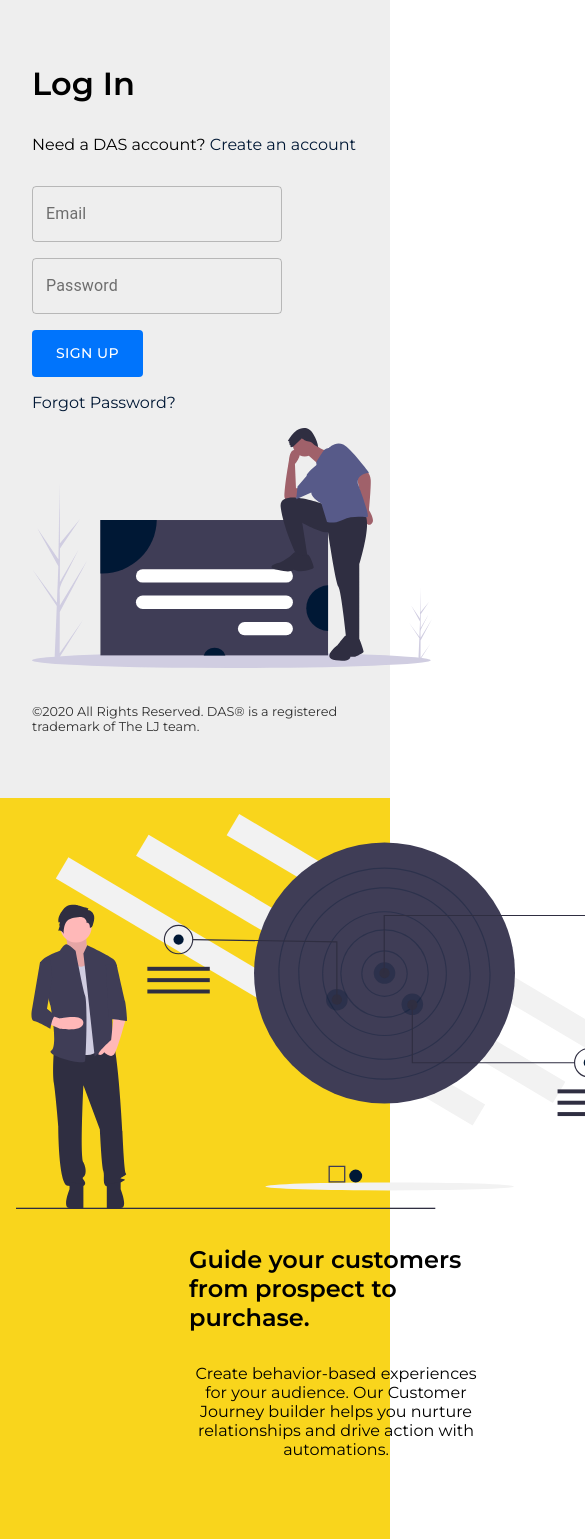
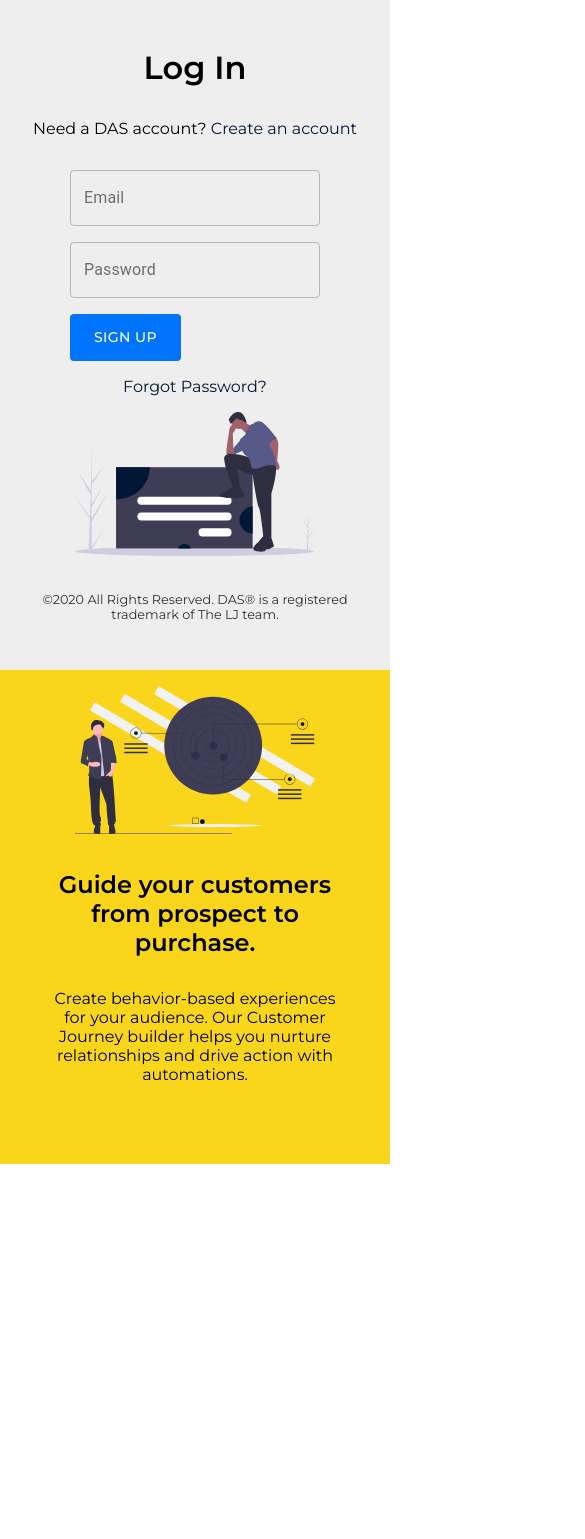
Before and after one commit to JavonGit/eMarketing, a React (Create React App) app: page /SigninForm in a window 390 px wide. Shown: the top 1539 px of the page, 585 px wide, since content can reach past the window. After the commit the page ends 1164 px from the top, so only its background shows below. Built offline with nearby package versions, Linux system fonts and the light colour scheme.

Commit message:
login page transitions added

```diff
--- a/package.json
+++ b/package.json
@@ -11,6 +11,7 @@
     "framer-motion": "^2.9.4",
     "react": "^17.0.1",
     "react-dom": "^17.0.1",
+    "react-intersection-observer": "^8.31.0",
     "react-router-dom": "^5.2.0",
     "react-scripts": "4.0.0",
     "web-vitals": "^0.2.4"
--- a/src/Components/SigninForm/SigninForm.css
+++ b/src/Components/SigninForm/SigninForm.css
@@ -30,7 +30,8 @@
 }
 
 .login__form-img1{
-    width: 25rem;
+    width: 20rem;
+    transition: 0.2s ease;
 }
 
 .login__form-copyright{
@@ -50,6 +51,7 @@
 
 .login__guide-img2{
     width: 40rem;
+    transition: 0.2s ease;
 }
 
 .login__guide-text{
@@ -59,9 +61,69 @@
     flex-direction: column;
     align-items: center;
     justify-content: center;
+    text-align: center;
 }
 
 .login__guide-subtext{
     text-align: center;
     padding: 2rem 0;
 }
+
+@media screen and (max-width: 1200px){
+    .login__guide-img2{
+        width: 35rem;
+    }
+}
+
+@media screen and (max-width: 960px){
+    .login__form{
+        padding: 1.5rem;
+        display: flex;
+        flex-direction: column;
+        align-items: center;
+    }
+
+    .login__form-subtext{
+        text-align: center;
+    }
+
+    .login__form-img1{
+        width: 20rem;
+        transition: 0.2s ease;
+    }
+
+    .login__guide-img2{
+        width: 30rem;
+    }
+}
+
+@media screen and (max-width: 768px){
+    .login__form{
+        padding: 1.5rem;
+        display: flex;
+        flex-direction: column;
+        align-items: center;
+    }
+
+    .login__form-copyright{
+        text-align: center;
+    }
+}
+
+@media screen and (max-width: 600px){
+    .login__form{
+        padding: 1rem;
+        display: flex;
+        flex-direction: column;
+        align-items: center;
+    }
+
+    .login__form-img1{
+        width: 15rem;
+        transition: 0.2s ease;
+    }
+
+    .login__guide-img2{
+        width: 15rem;
+    }
+}
--- a/src/Components/SigninForm/SigninForm.jsx
+++ b/src/Components/SigninForm/SigninForm.jsx
@@ -1,15 +1,63 @@
 import { Button, Grid, TextField } from "@material-ui/core";
 import React from "react";
 import { Link } from "react-router-dom";
+import { motion } from "framer-motion";
 import signin from "../../Assets/signin.svg";
 import guide_customers from "../../Assets/guide_customers.svg";
 import "./SigninForm.css";
 
+//motion variants
+const container = {
+  init: {
+    opacity: 0,
+  },
+  visible: {
+    opacity: 1,
+    transition: {
+      duration: 0.8,
+    },
+  },
+};
+
+const imgVariant = {
+  init: {
+    opacity: 0,
+    y: "3vw",
+  },
+  visible: {
+    opacity: 1,
+    y: 0,
+    transition: {
+      delay: 0.2,
+      duration: 0.7,
+      type: "spring",
+      // ease: "linear",
+      stiffness: 90,
+    },
+  },
+};
+
+const textVariant = {
+  init: {
+    opacity: 0,
+    y: "3vw",
+  },
+  visible: {
+    opacity: 1,
+    y: 0,
+  },
+};
+
 function SigninForm() {
   return (
-    <div className="login">
+    <motion.div
+      variants={container}
+      initial="init"
+      animate="visible"
+      className="login"
+    >
       <Grid container>
-        <Grid container md={4} xs={12} className="login__form">
+        <Grid container md={4} sm={12} xs={12} className="login__form">
           <h1 className="login__form-title">Log In</h1>
           <div className="login__form-subtext">
             Need a DAS account?{" "}
@@ -46,33 +94,61 @@ function SigninForm() {
           <Link className="login__form-link" style={{ marginBottom: "1rem" }}>
             Forgot Password?
           </Link>
-          <div style={{ margin: "0 auto" }}>
+          <motion.div
+            variants={imgVariant}
+            initial="init"
+            animate="visible"
+            style={{ margin: "0 auto" }}
+          >
             <img className="login__form-img1" src={signin} alt="signin" />
-          </div>
+          </motion.div>
           <div className="login__form-copyright">
             ©2020 All Rights Reserved. DAS® is a registered trademark of The LJ
             team.
           </div>
         </Grid>
         <Grid container md xs={12} className="login__guide">
-          <div>
+          <motion.div variants={imgVariant} initial="init" animate="visible">
             <img
               className="login__guide-img2"
               src={guide_customers}
               alt="guide_customers"
             />
-          </div>
+          </motion.div>
           <div className="login__guide-text">
-            <h2>Guide your customers from prospect to purchase.</h2>
-            <div className="login__guide-subtext">
+            <motion.h2
+              variants={textVariant}
+              initial="init"
+              animate="visible"
+              transition={{
+                delay: 0.4,
+                duration: 0.7,
+                type: "spring",
+                stiffness: 90,
+              }}
+            >
+              Guide your customers from prospect to purchase.
+            </motion.h2>
+            <motion.div
+              variants={textVariant}
+              initial="init"
+              animate="visible"
+              transition={{
+                delay: 0.6,
+                duration: 0.7,
+                type: "spring",
+                stiffness: 90,
+              }}
+              className="login__guide-subtext"
+            >
               Create behavior-based experiences for your audience. Our Customer
               Journey builder helps you nurture relationships and drive action
               with automations.
-            </div>
+            </motion.div>
           </div>
         </Grid>
       </Grid>
-    </div>
+    </motion.div>
   );
 }
 
```
Also changed, not shown: 1 other file (tests, documents, lock files or other folders).
